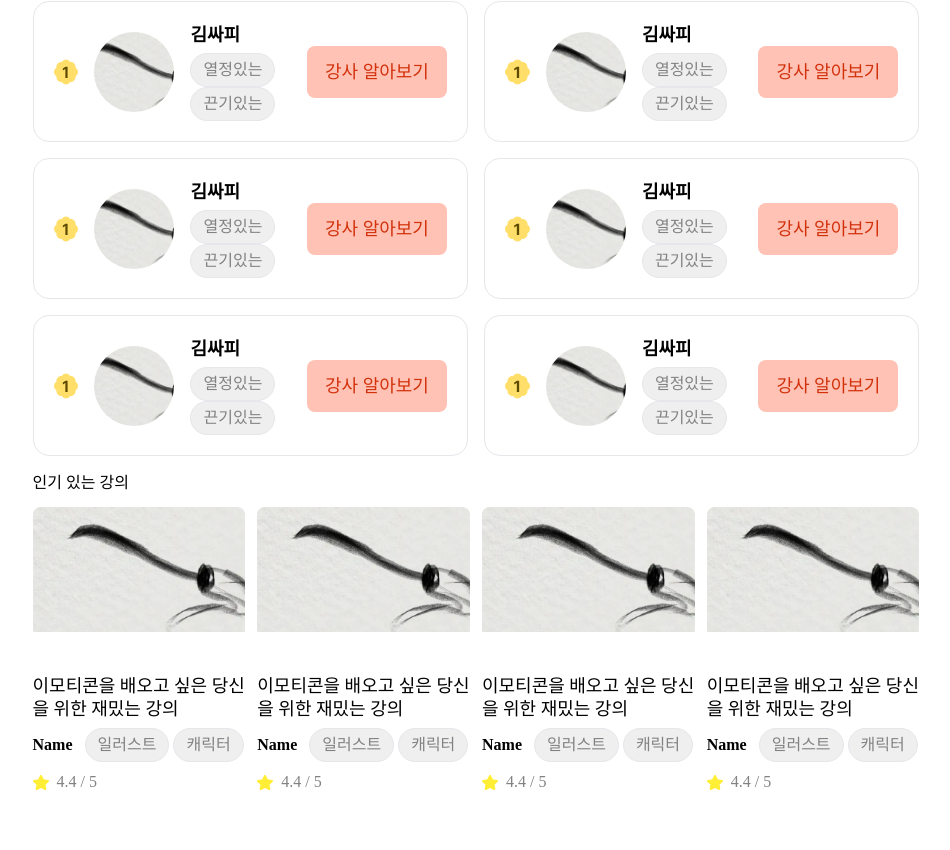
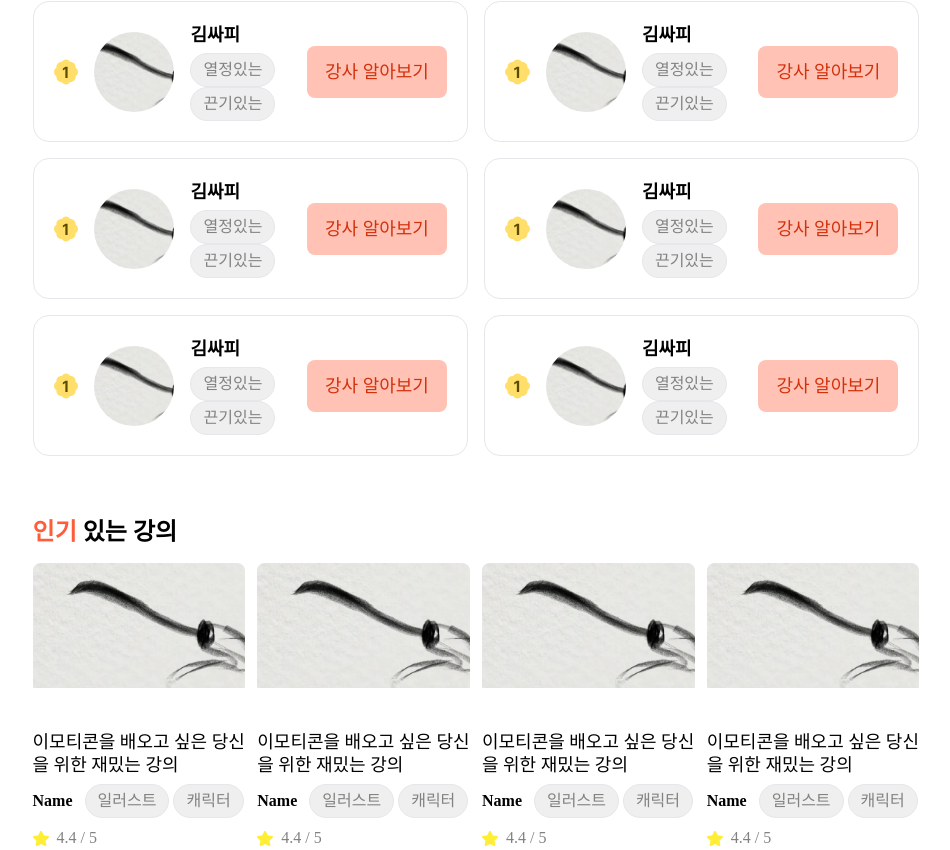
Before and after one commit to dnwnsrb11/grimtalk, a React (Vite) app: page / in a window 1280 px wide. Shown: the part 601-1451 px from the top of the page, without its empty margins (164-1114 px from the left). Before the commit the page ends 1395 px from the top, so only its background shows below. Built offline with nearby package versions, Linux system fonts and the light colour scheme; a web font is replaced by a local one.

Commit message:
desgin: 메인페이지 전체적인 ui 디자인 완료 (홈)

```diff
--- a/src/routes/pages/MainPage.jsx
+++ b/src/routes/pages/MainPage.jsx
@@ -46,9 +46,9 @@ export const MainPage = () => {
             </div>
           </div>
         </div>
-        <div>
-          <h2>
-            <span>인기</span> 있는 강의
+        <div className="mt-[60px]">
+          <h2 className="mb-[15px] text-2xl font-bold">
+            <span className="text-primary-color">인기</span> 있는 강의
           </h2>
           <div className="mt-3 flex gap-3">
             {count.map((c, index) => (
```
